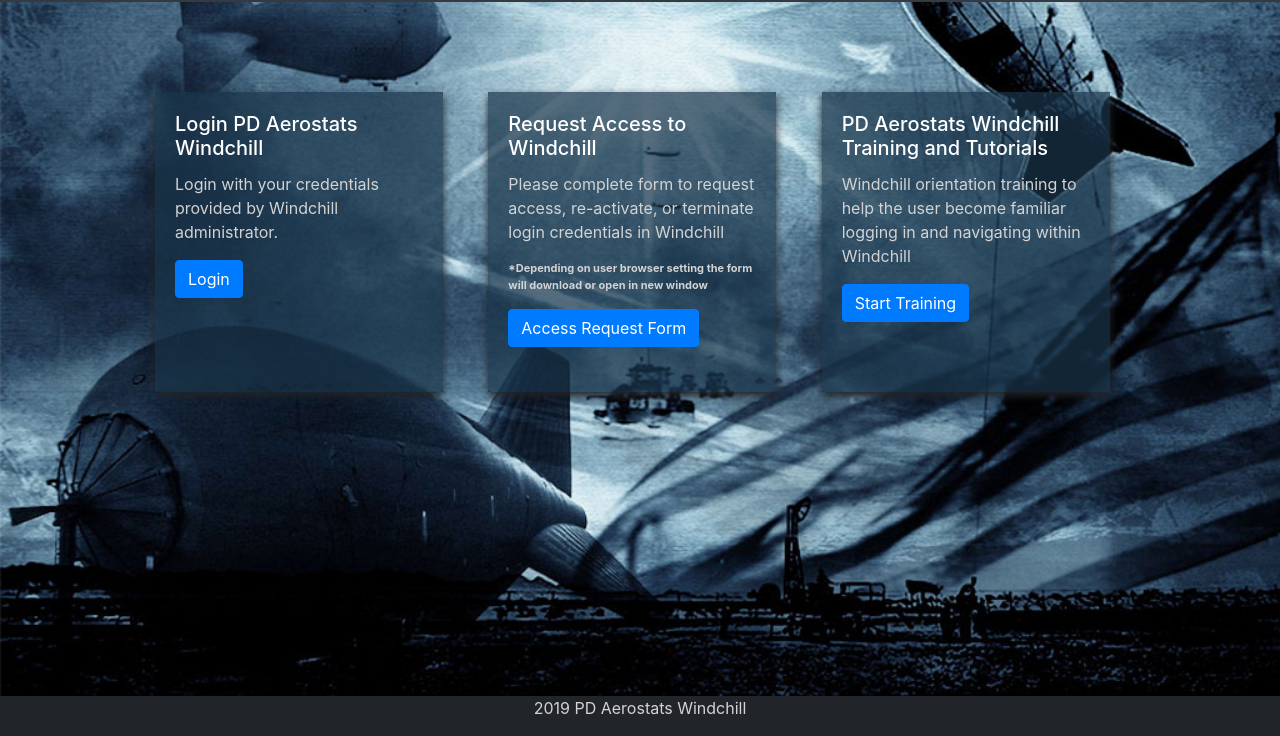
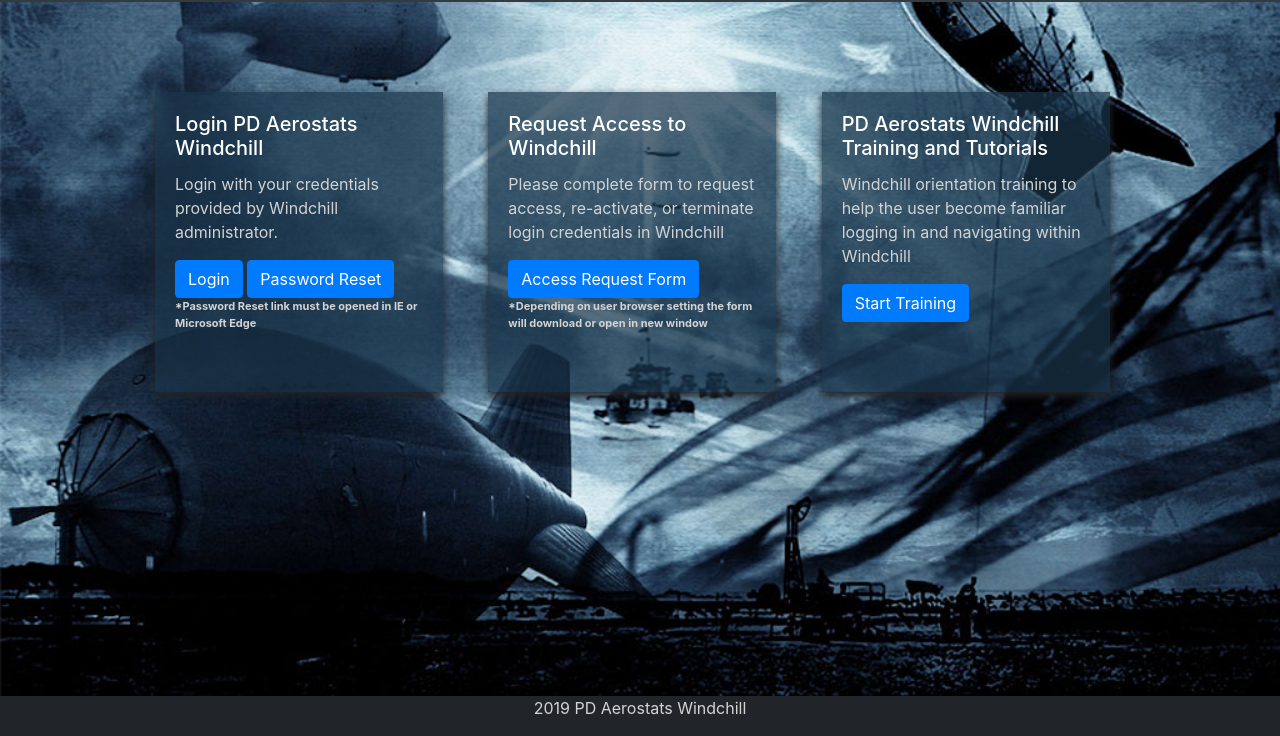
Before and after one commit to mvt3641/Windchilltest, a website: page public/index.html in a window 1280 px wide. Shown: the part 64-800 px from the top of the page. Drawn offline with nearby package versions, Linux system fonts and the light colour scheme.

Commit message:
added Password Reset

```diff
--- a/public/index.html
+++ b/public/index.html
@@ -46,29 +46,22 @@
           <!-- <a href="#" class="card-link">Card link</a>
           <a href="#" class="card-link">Another link</a> -->
           <a href="https://unaabdwca01.aerostatswindchill.com/PDMLINK/app/#ptc1/homepage" target="_blank" class="btn btn-primary">Login</a>
+
+          <a href="http://108.15.80.234:636/showLogin.cc" target="_blank" class="btn btn-primary">Password Reset</a>
+          <p style="font-size:11px;"><b>*Password Reset link must be opened in IE or Microsoft Edge</b></p>
+
       </div>
     </div>
     </div>
-    <!-- <div class="col-sm-3"> -->
-    <!-- <div class="card" style="width: 18rem;">
-      <div class="card-body">
-        <h5 class="card-title">Module2</h5>
-        <h6 class="card-subtitle mb-2 text-muted">subtitle</h6>
-        <p class="card-text">Lorem ipsum dolor sit amet, consectetur adipiscing elit. Nulla ultrices aliquet magna, ac convallis libero.</p> -->
-        <!-- <a href="#" class="card-link">Card link</a>
-        <a href="#" class="card-link">Another link</a> -->
-        <!-- <a href="/mod1" class="btn btn-primary">Start Training</a>
-      </div>
-    </div>
-    </div> -->
     <div class="col-sm-4">
     <div class="card" style="width: 18rem;">
       <div class="card-body">
         <h5 class="card-title">Request Access to Windchill</h5>
         <!-- <h6 class="card-subtitle mb-2 text-muted">Module 1</h6> -->
         <p class="card-text">Please complete form to request access, re-activate, or terminate login credentials in Windchill</p>
+        <a href="A3368377_revB_1.pdf" target="_blank" class="btn btn-primary">Access Request Form</a>
         <p style="font-size:11px;"><b>*Depending on user browser setting the form will download or open in new window</b></p>
-        <a href="A3368377_revB_1.pdf" target="_blank" class="btn btn-primary">Access Request Form</a>
+
       </div>
     </div>
     </div>
```
